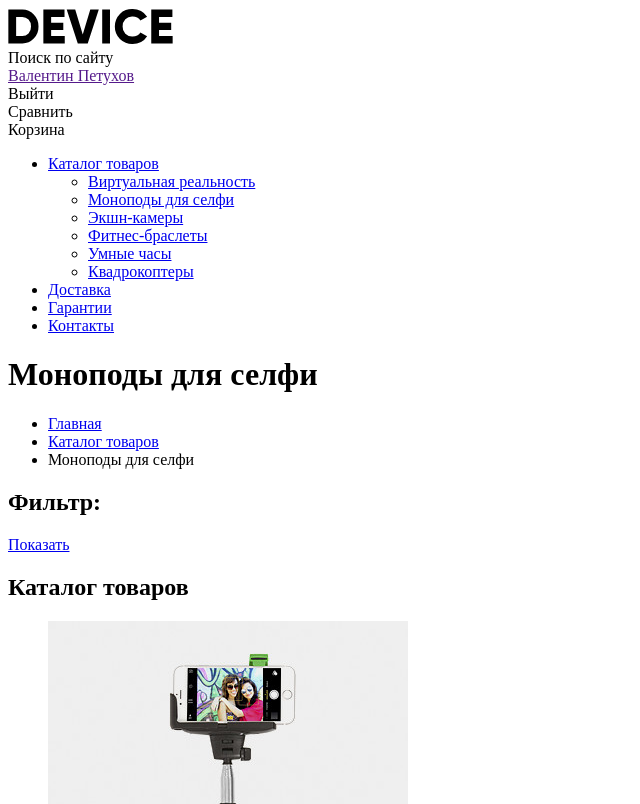
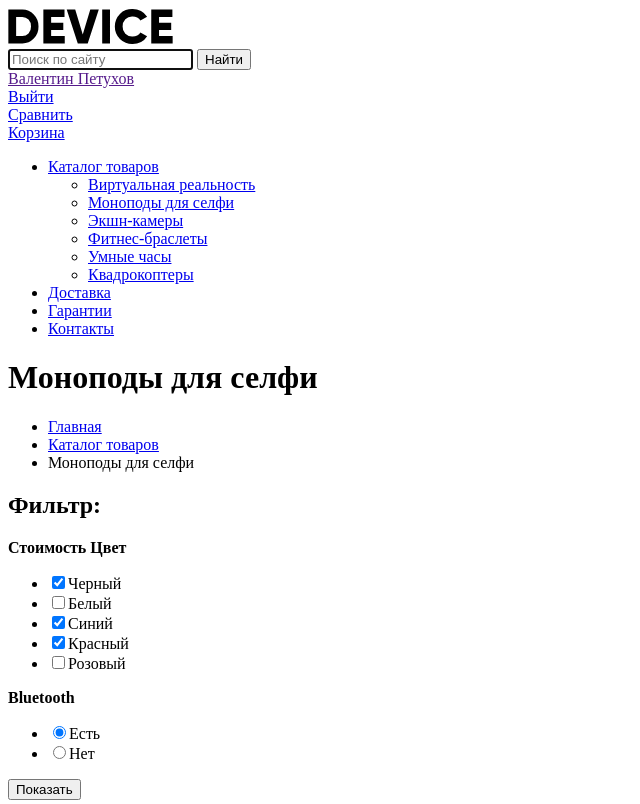
Before and after one commit to shtolts/940095-device-24, a plain HTML site: page catalog.html in a window 1280 px wide. Shown: the top 804 px of the page, without its empty margins (0-640 px from the left). Drawn offline with Linux system fonts and the light colour scheme.

Commit message:
added forms
added forms

```diff
--- a/catalog.html
+++ b/catalog.html
@@ -8,11 +8,18 @@
 <header class="main-header main-header-inner">
     <a class="main-header-logo"><img src="img/logo_device.svg" width="165" height="37" alt="Логотип магазина «Девайс»"></a>
 
-    <div class="search-link"><a>Поиск по сайту</a></div>
+    <div class="search-link">
+        <form action="https://echo.htmlacademy.ru" method="post">
+            <input type="search" name="search" placeholder="Поиск по сайту" autofocus>
+            <button>
+                <span class="visually-hidden">Найти</span>
+            </button>
+        </form>
+    </div>
     <div class="user-link"><a href="">Валентин Петухов</a></div>
-    <div class="login-link"><a>Выйти</a></div>
-    <div class="compare-link"><a>Сравнить</a></div>
-    <div class="cart-link"><a>Корзина</a></div>
+    <div class="login-link"><a href="#">Выйти</a></div>
+    <div class="compare-link"><a href="#">Сравнить</a></div>
+    <div class="cart-link"><a href="#">Корзина</a></div>
 
     <nav class="main-navigation">
         <ul class="site-navigation">
@@ -46,8 +53,54 @@
     <!-- Filters -->
     <section class="filters">
         <h2>Фильтр:</h2>
-        <!-- Здесь будет форма -->
-        <a href="#" class="button-link">Показать</a>
+        <form action="https://echo.htmlacademy.ru" method="post">
+            <b class="filter-title">Стоимость</b>
+            <!-- Ползунок -->
+            <b class="filter-title">Цвет</b>
+            <ul class="filter-wrapper">
+                <li>
+                    <label>
+                        <input type="checkbox" name="color" value="black" checked>Черный
+                    </label>
+                </li>
+                <li>
+                    <label>
+                        <input type="checkbox" name="color" value="white">Белый
+                    </label>
+                </li>
+                <li>
+                    <label>
+                        <input type="checkbox" name="color" value="blue" checked>Синий
+                    </label>
+                </li>
+                <li>
+                    <label>
+                        <input type="checkbox" name="color" value="red" checked>Красный
+                    </label>
+                </li>
+                <li>
+                    <label>
+                        <input type="checkbox" name="color" value="pink">Розовый
+                    </label>
+                </li>
+            </ul>
+
+            <b class="filter-title">Bluetooth</b>
+            <ul class="filter-wrapper">
+                <li>
+                    <label>
+                        <input type="radio" name="bluetooth" value="yes" checked>Есть
+                    </label>
+                </li>
+                <li>
+                    <label>
+                        <input type="radio" name="bluetooth" value="no">Нет
+                    </label>
+                </li>
+            </ul>
+
+            <button class="button-link">Показать</button>
+        </form>
      </section>
     <!-- // Filters -->
 
@@ -118,9 +171,9 @@
     <p class="footer-phone">Тел.: +7 (495) 495-95-95</p>
 
     <div class="user-link"><a href="">Валентин Петухов</a></div>
-    <div class="login-link"><a>Выйти</a></div>
-    <div class="compare-link"><a>Сравнить</a></div>
-    <div class="cart-link"><a>Корзина</a></div>
+    <div class="login-link"><a href="#">Выйти</a></div>
+    <div class="compare-link"><a href="#">Сравнить</a></div>
+    <div class="cart-link"><a href="#">Корзина</a></div>
 
     <ul class="site-navigation site-navigation-footer">
         <li><a href="delivery.html">Доставка</a></li>
```
Also changed, not shown: index.html (+42 -29 lines).
